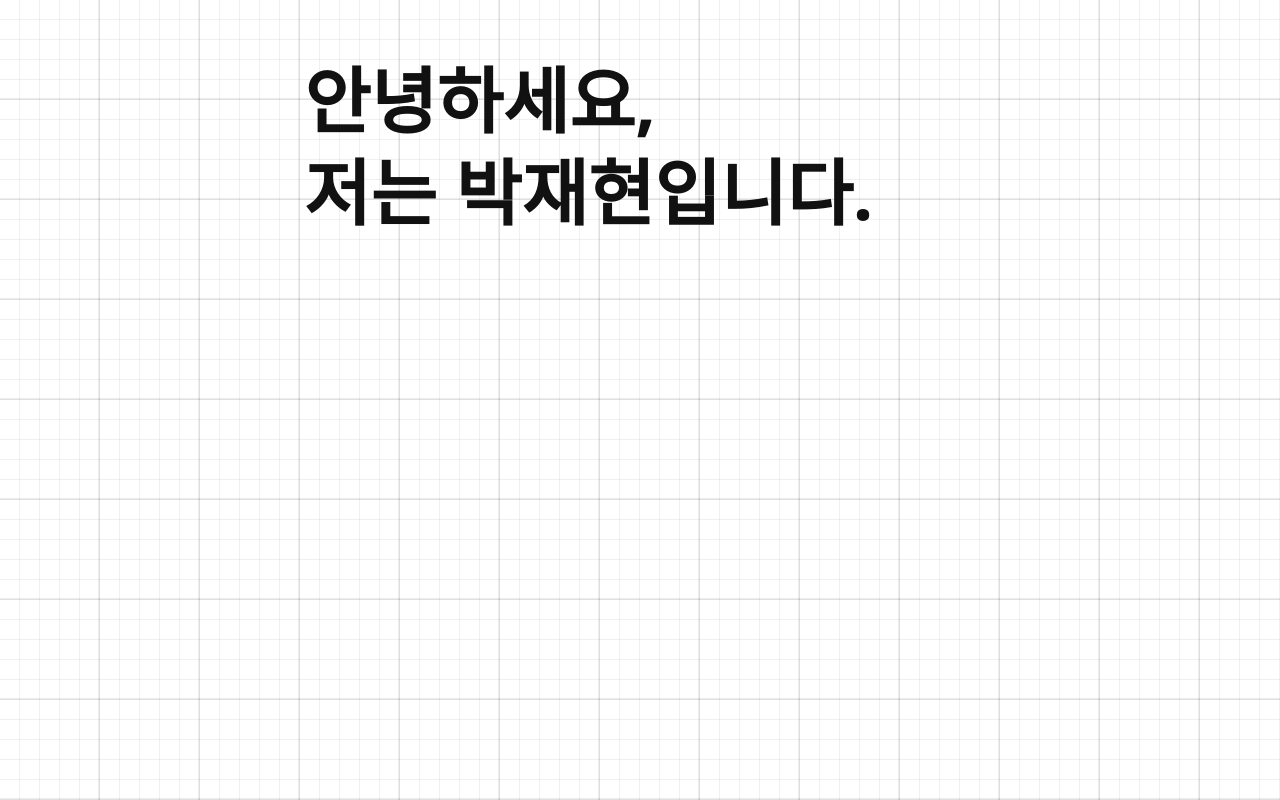
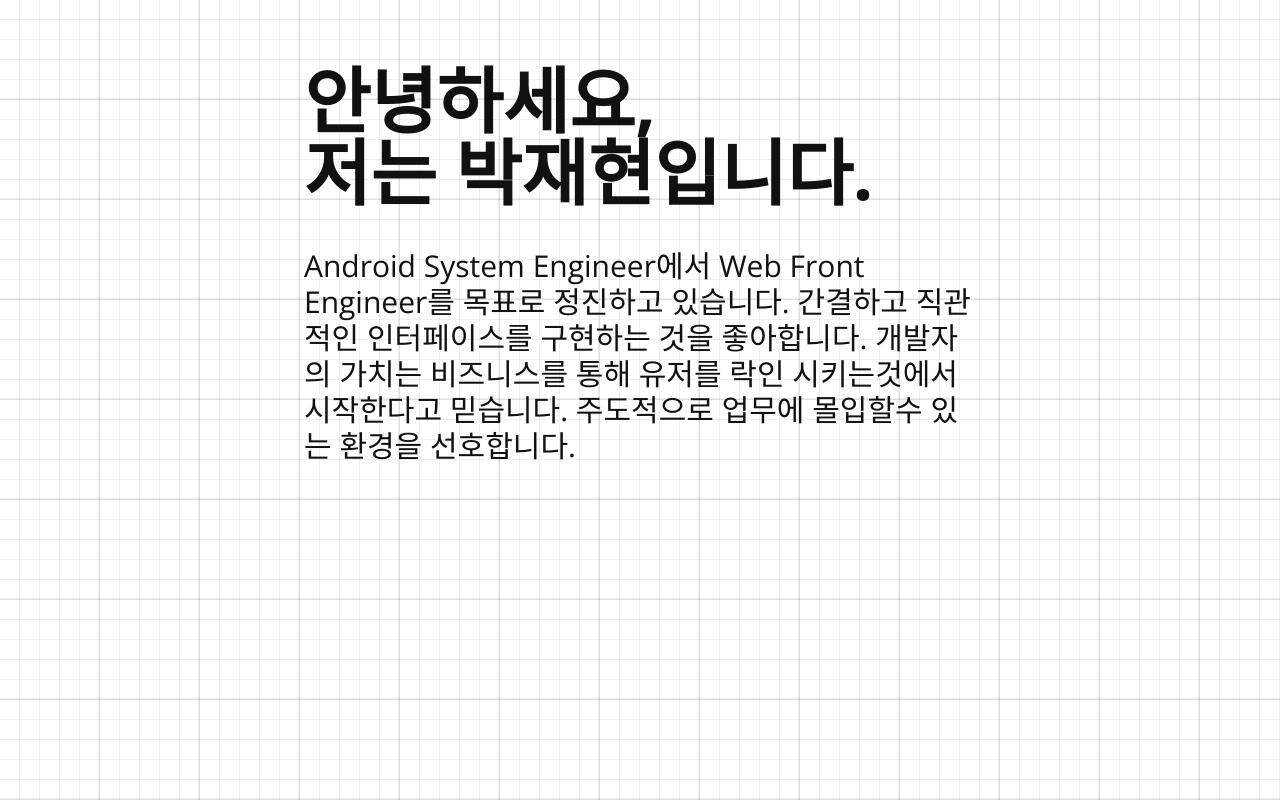
Before and after one commit to jh0152park/introduce_my_self, a Next.js app in the folder resume/: page / in a window 1280 px wide. Built offline with nearby package versions, Linux system fonts and the light colour scheme.

Commit message:
added description into title

```diff
--- a/resume/components/title/title.tsx
+++ b/resume/components/title/title.tsx
@@ -2,11 +2,21 @@ import { POINT_COLOR } from "@/global/style";
 
 export default function Title() {
     return (
-        <div className="flex flex-col items-start justify-center w-full gap-5 *:font-bold *:text-7xl">
-            <span>안녕하세요,</span>
-            <div className="flex items-center justify-start">
-                <span>저는 박재현입니다</span>
-                <span className={`text-[${POINT_COLOR.dark}]`}>.</span>
+        <div className="flex flex-col items-start justify-center w-full gap-10 ">
+            <div className="*:font-bold *:text-7xl flex flex-col">
+                <span>안녕하세요,</span>
+                <div className="flex items-center justify-start ">
+                    <span>저는 박재현입니다</span>
+                    <span className={`text-[${POINT_COLOR.dark}]`}>.</span>
+                </div>
+            </div>
+
+            <div className="w-full text-3xl font-normal text-left">
+                Android System Engineer에서 Web Front Engineer를 목표로 정진하고
+                있습니다. 간결하고 직관적인 인터페이스를 구현하는 것을
+                좋아합니다. 개발자의 가치는 비즈니스를 통해 유저를 락인
+                시키는것에서 시작한다고 믿습니다. 주도적으로 업무에 몰입할수
+                있는 환경을 선호합니다.
             </div>
         </div>
     );
```
